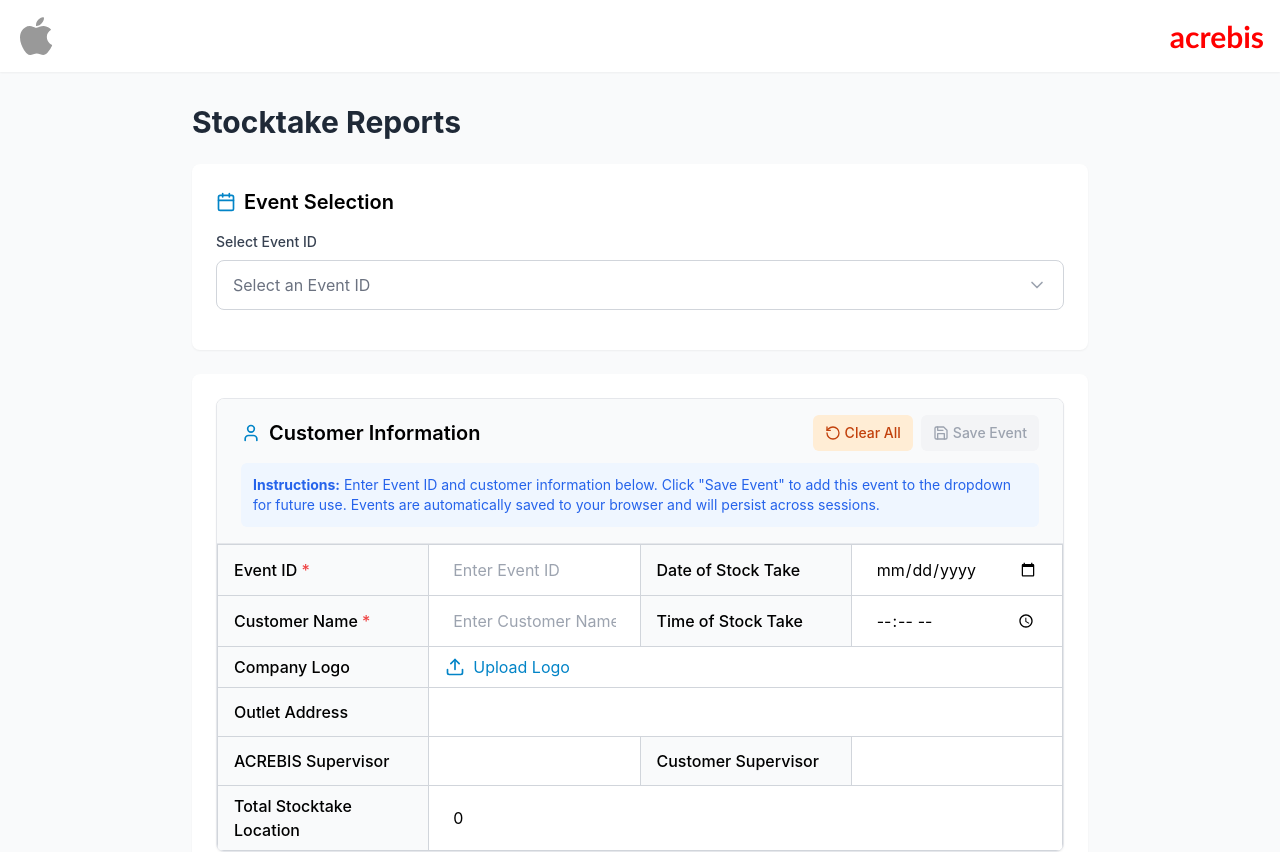
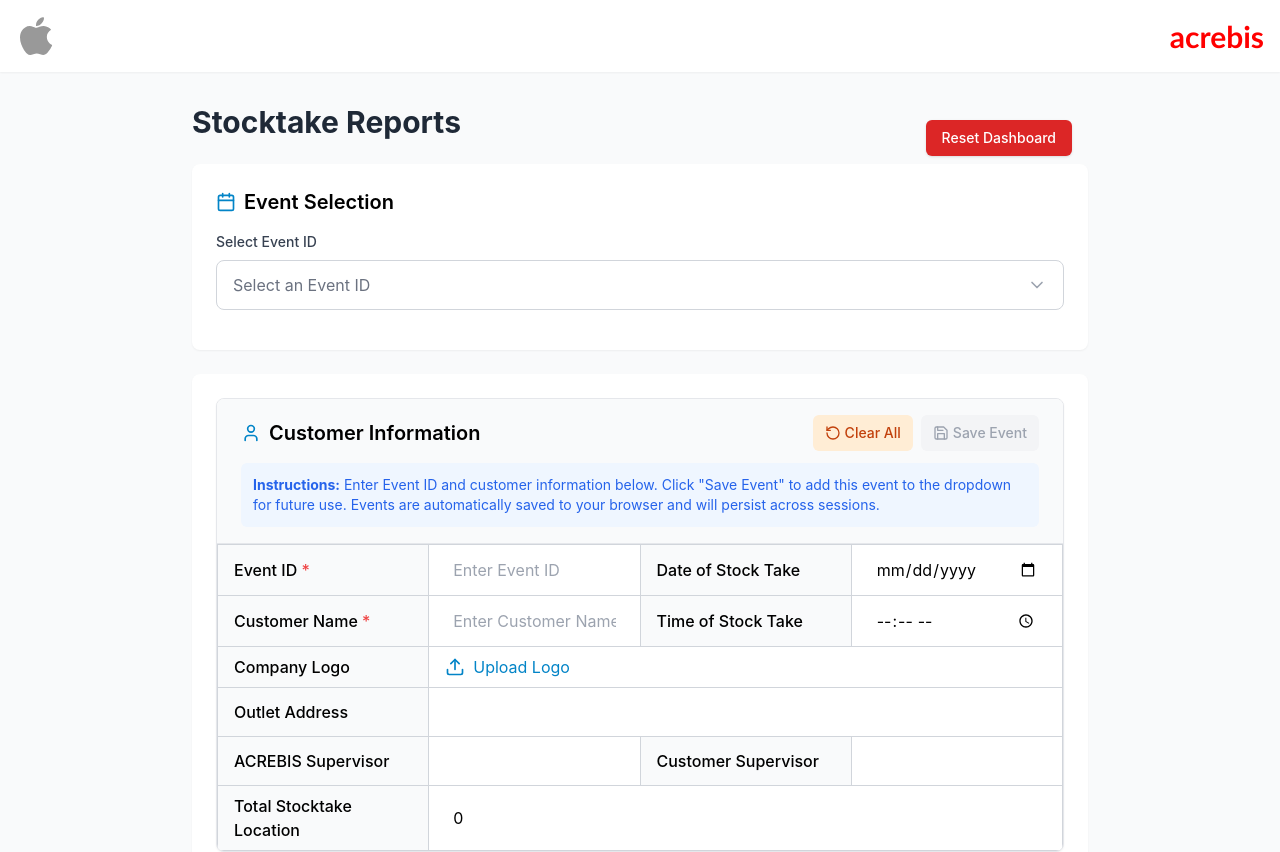
Before and after one commit to aksh-ant-04/Apple-Stocktake, a React (Vite) app: page / in a window 1280 px wide. Shown: the top 852 px of the page. Built offline with nearby package versions, Linux system fonts and the light colour scheme.

Commit message:
test phase fin

```diff
--- a/src/pages/Dashboard.tsx
+++ b/src/pages/Dashboard.tsx
@@ -18,7 +18,14 @@ const Dashboard: React.FC = () => {
   };
 
   return (
-    <div className="max-w-4xl mx-auto">
+    <div className="max-w-4xl mx-auto relative">
+      {/* Reset Dashboard button at top right */}
+      <button
+        onClick={() => window.location.reload()}
+        className="absolute top-0 right-0 mt-4 mr-4 px-4 py-2 text-sm font-medium text-white bg-red-600 rounded-md shadow hover:bg-red-700 transition-colors z-10"
+      >
+        Reset Dashboard
+      </button>
       <motion.h1
         className="text-3xl font-bold mb-6 text-gray-800"
         initial={{ opacity: 0, y: -20 }}
```
